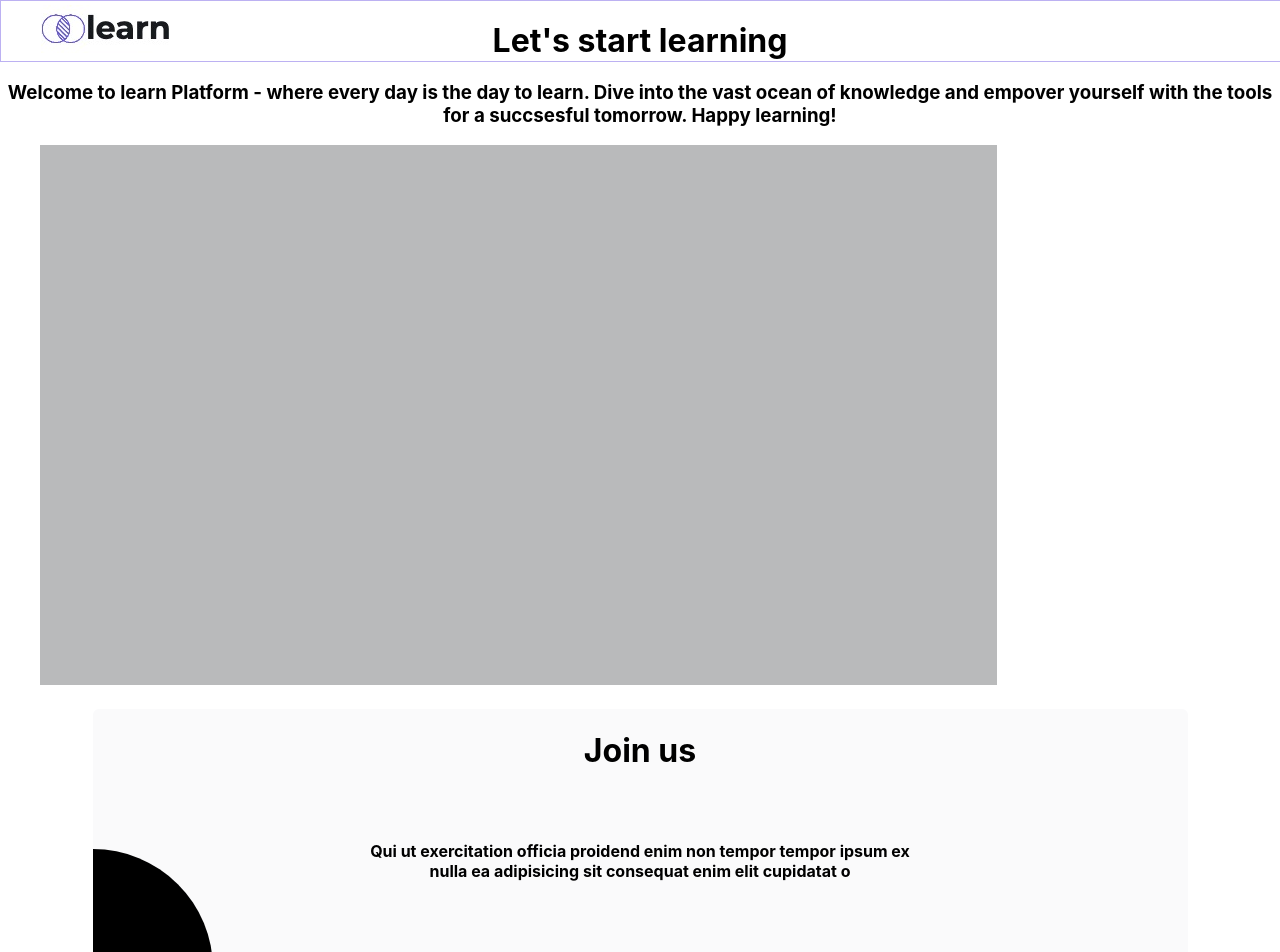
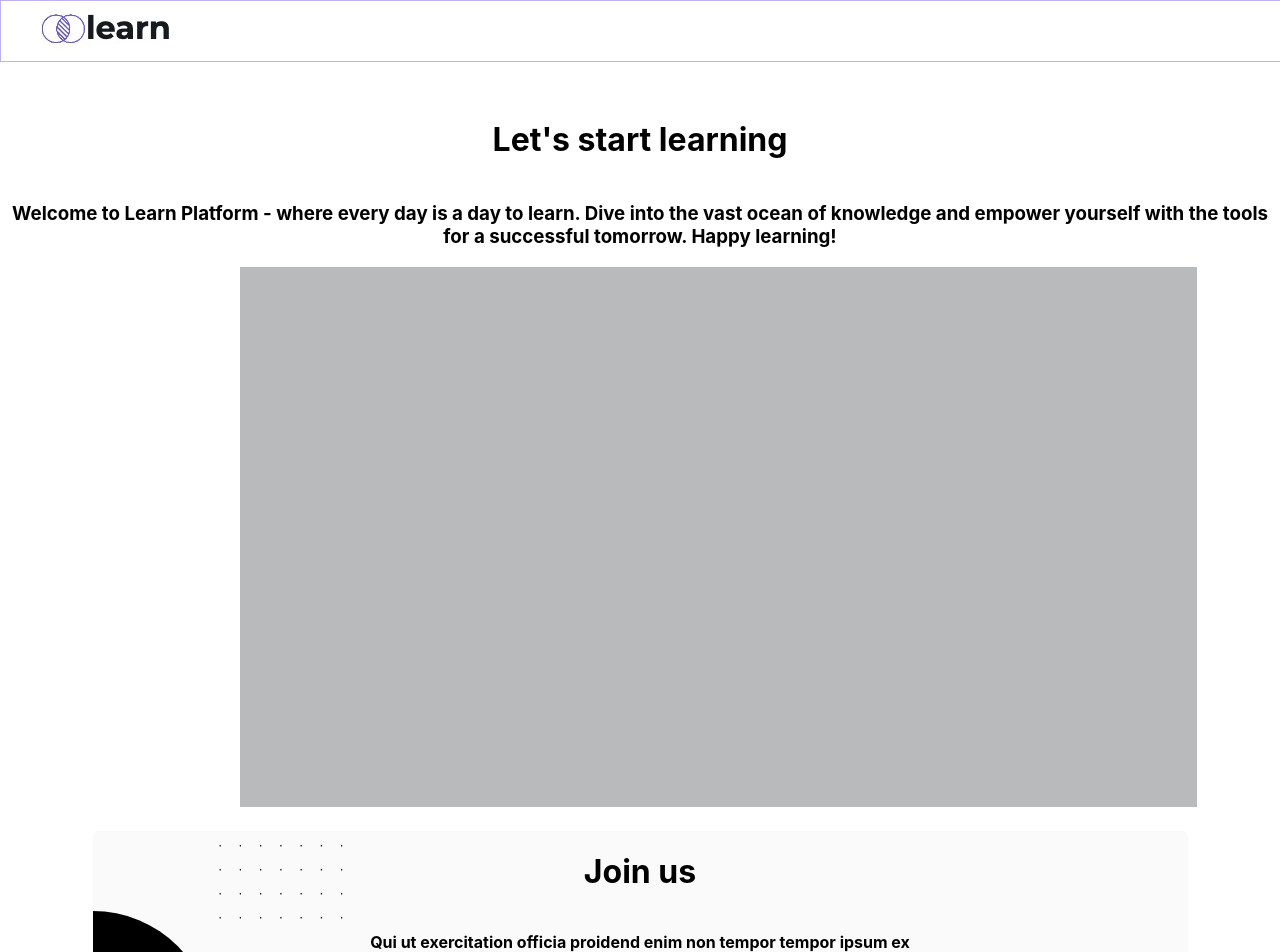
Before and after one commit to olehivoniuk/learn-app, a React (Create React App) app: page / in a window 1280 px wide. Shown: the top 952 px of the page. Built offline with nearby package versions, Linux system fonts and the light colour scheme.

Commit message:
added more styles to join us section

```diff
--- a/src/components/navigation/navigation.css
+++ b/src/components/navigation/navigation.css
@@ -10,6 +10,7 @@
     color : black;
     border: 1px solid #BCB1F2; /* Added border style: 1px solid */
     margin-top: 0;
+    margin-bottom: 140px;
 }
 
 .nav-item {
--- a/src/pages/homePage/home.jsx
+++ b/src/pages/homePage/home.jsx
@@ -7,34 +7,27 @@ import './homePage.css'
 
 const Home = () => {
     return (
-    <div>
+      <div className="content">
           <Navigation />
-        <h1>
-            Let's start learning
-        </h1>
+          <h1 className='home-heading-one'>Let's start learning</h1>
           <div>
             <h3>
-            Welcome to learn Platform - where every day is the day to learn. Dive into the vast ocean of knowledge and empover yourself with the tools for a succsesful tomorrow. Happy learning!
+              Welcome to Learn Platform - where every day is a day to learn. Dive into the vast ocean of knowledge and empower yourself with the tools for a successful tomorrow. Happy learning!
             </h3>
           </div>
 
-        <img src= {Rectangle1} alt="video introduction of the content" class="center-image" />
+          <img src={Rectangle1} alt="video introduction of the content" class="center-image" />
 
-        <div class="home-container">
+          <div className="home-container">
               <div className="dots-container"></div>
               <h1>Join us</h1>
-    <h4>Qui ut exercitation officia proidend enim non tempor tempor ipsum ex nulla ea adipisicing sit consequat enim elit  cupidatat o</h4>
+              <h4>Qui ut exercitation officia proidend enim non tempor tempor ipsum ex nulla ea adipisicing sit consequat enim elit cupidatat o</h4>
 
-            <div className="oval">
+              <div className="oval"></div>
           </div>
-            <div>
-            </div>
-            </div>
-
           <Footer />
-
       </div>
     )
   }
 
-export default Home
+  export default Home;
--- a/src/pages/homePage/homePage.css
+++ b/src/pages/homePage/homePage.css
@@ -27,10 +27,16 @@ h4 {
     text-align: center; /* Center text horizontally */
 }
 
+.home-heading-one {
+    margin-top: 15vh;
+}
+
 .center-image {
     display: flex;
     justify-content: center; /* Horizontally center */
     align-items: center; /* Vertically center */
+    position: relative; /* Add position relative */
+    padding-left: 30vh;
 }
 
 .home-container {
@@ -41,8 +47,9 @@ h4 {
     background: #FAFAFBFF;
     border-radius: 6px;
     padding-left: 295px; /* Add padding to accommodate the circle */
-    padding-top: 20vh;
+    padding-top: 25vh;
     margin-top: 3vh;
+    margin-bottom: 3vh;
 }
 
 /* Oval 1 */
@@ -56,27 +63,24 @@ h4 {
     border-radius: 0 100% 0 0; /* This will make only the top right quarter visible */
     overflow: hidden;
   }
-  /* CSS for dots container */
-/* CSS for dots container */
-.dots-container {
-    position: relative;
-    width: 100%;
-    height: 100px; /* Adjust height as needed */
-    background-color: #FAFAFBFF; /* Background color of the container */
-    text-align: center; /* Center the dots horizontally */
+
+  .dots-container {
+    position: absolute;
+    top: 0;
+    left: calc(50% - 350px); /* Move it 80px to the left */
+    transform: translateX(-50%);
+    z-index: 1;
+    width: 13%;
+    height: 100px;
+    text-align: center;
+    line-height: 20px;
+    text-align: left;
 }
 
 /* CSS for dots */
 .dots-container::before {
-    content: repeat(28, "•"); /* Number of dots */
-    position: absolute;
-    top: 50%; /* Position the dots vertically centered */
-    left: 50%; /* Position the dots horizontally centered */
-    transform: translate(-50%, -50%);
-    width: 10px; /* Adjust size as needed */
-    height: 10px; /* Adjust size as needed */
-    background-color: black; /* Color of the dots */
-    border-radius: 50%; /* Shape the dot into a circle */
-    margin: 5px; /* Adjust spacing between dots */
-    display: inline-block;
+    content: "• • • • • • • • • • • • • • • • • • • • • • • • • • • •";
+    font-size: 5px;
+    color: #000;
+    letter-spacing: 8px; /* Adjust spacing between dots */
 }
```
Lines whose indentation alone changed are shown as unchanged.
